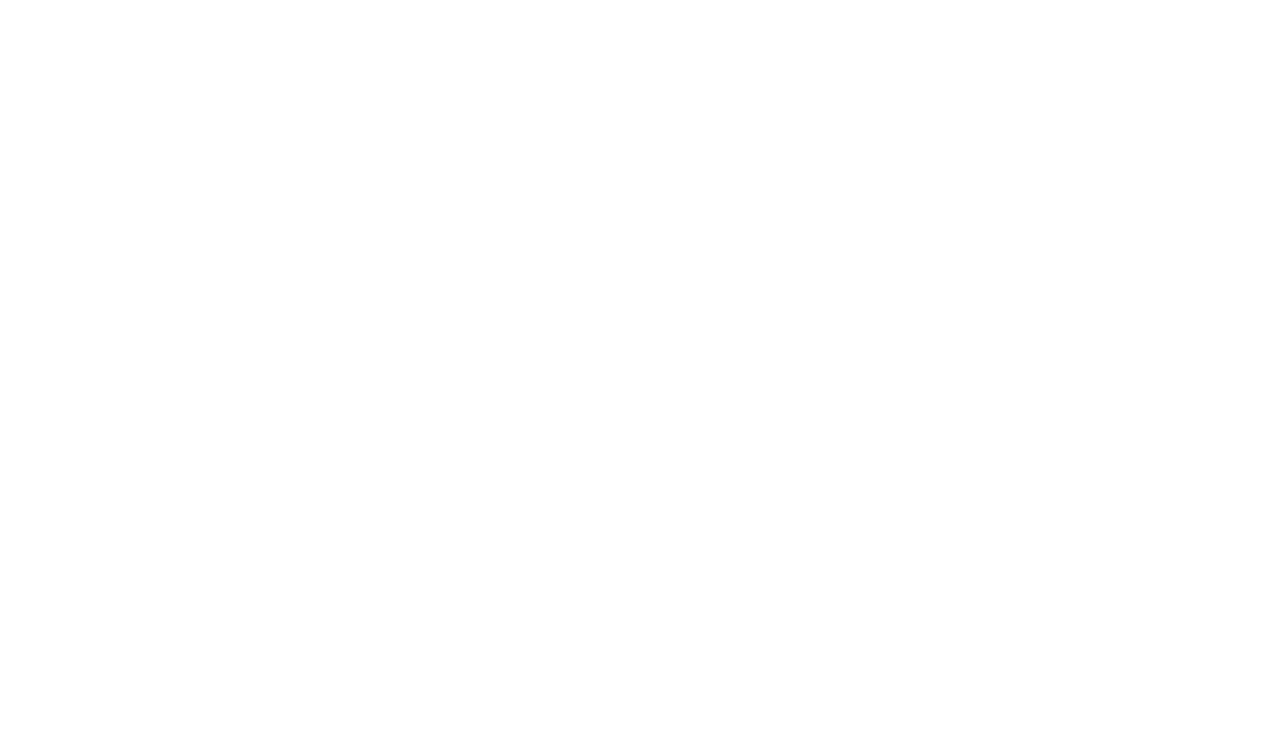
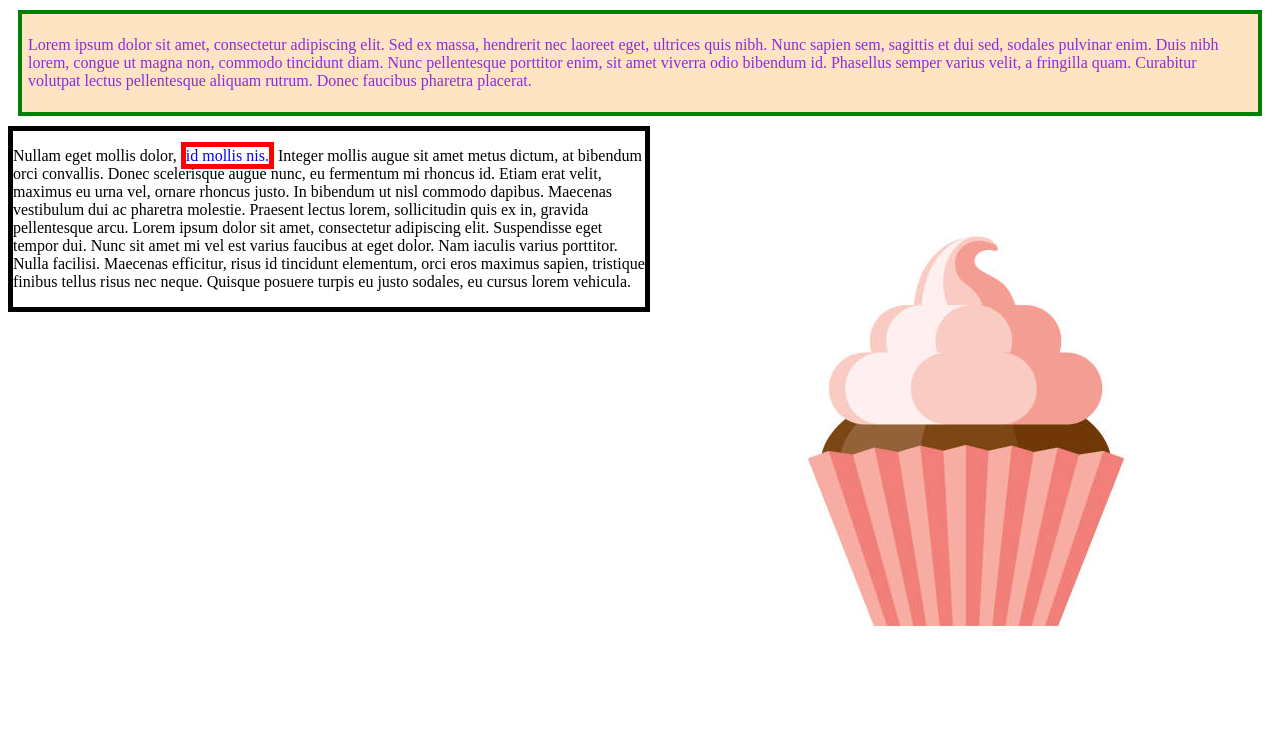
Before and after one commit to CoyGriffi/cupcakeShop, a plain HTML site: page index.html in a window 1280 px wide. Drawn offline with Linux system fonts and the light colour scheme.

Commit message:
add image and styling
Co-Authored-by: Coy Griffin <Coygriffi@gmail.com>

```diff
--- a/index.html
+++ b/index.html
@@ -5,6 +5,12 @@
   <title>Cupcake shop!</title>
 </head>
 <body>
-
+  <div class = "topHalf">
+    <p>Lorem ipsum dolor sit amet, consectetur adipiscing elit. Sed ex massa, hendrerit nec laoreet eget, ultrices quis nibh. Nunc sapien sem, sagittis et dui sed, sodales pulvinar enim. Duis nibh lorem, congue ut magna non, commodo tincidunt diam. Nunc pellentesque porttitor enim, sit amet viverra odio bibendum id. Phasellus semper varius velit, a fringilla quam. Curabitur volutpat lectus pellentesque aliquam rutrum. Donec faucibus pharetra placerat.</p>
+  </div>
+  <div class = "bottomHalf">
+    <p>Nullam eget mollis dolor, <span id="importantLorem">id mollis nis.</span> Integer mollis augue sit amet metus dictum, at bibendum orci convallis. Donec scelerisque augue nunc, eu fermentum mi rhoncus id. Etiam erat velit, maximus eu urna vel, ornare rhoncus justo. In bibendum ut nisl commodo dapibus. Maecenas vestibulum dui ac pharetra molestie. Praesent lectus lorem, sollicitudin quis ex in, gravida pellentesque arcu. Lorem ipsum dolor sit amet, consectetur adipiscing elit. Suspendisse eget tempor dui. Nunc sit amet mi vel est varius faucibus at eget dolor. Nam iaculis varius porttitor. Nulla facilisi. Maecenas efficitur, risus id tincidunt elementum, orci eros maximus sapien, tristique finibus tellus risus nec neque. Quisque posuere turpis eu justo sodales, eu cursus lorem vehicula.</p>
+  </div>
+  <img src="cupcake.jpg" alt="Cupcake">
 </body>
 </html>
--- a/styles.css
+++ b/styles.css
@@ -0,0 +1,22 @@
+.topHalf{
+  color: blueviolet;
+  margin: 10px;
+  border: 4px solid green;
+  padding: 6px;
+  background-color: bisque;
+}
+
+img{
+  float: right;
+}
+
+.bottomHalf{
+  border: 5px solid black;
+  width: 50%;
+  float: left;
+}
+
+#importantLorem{
+  color: blue;
+  border: 5px solid red;
+}
```
